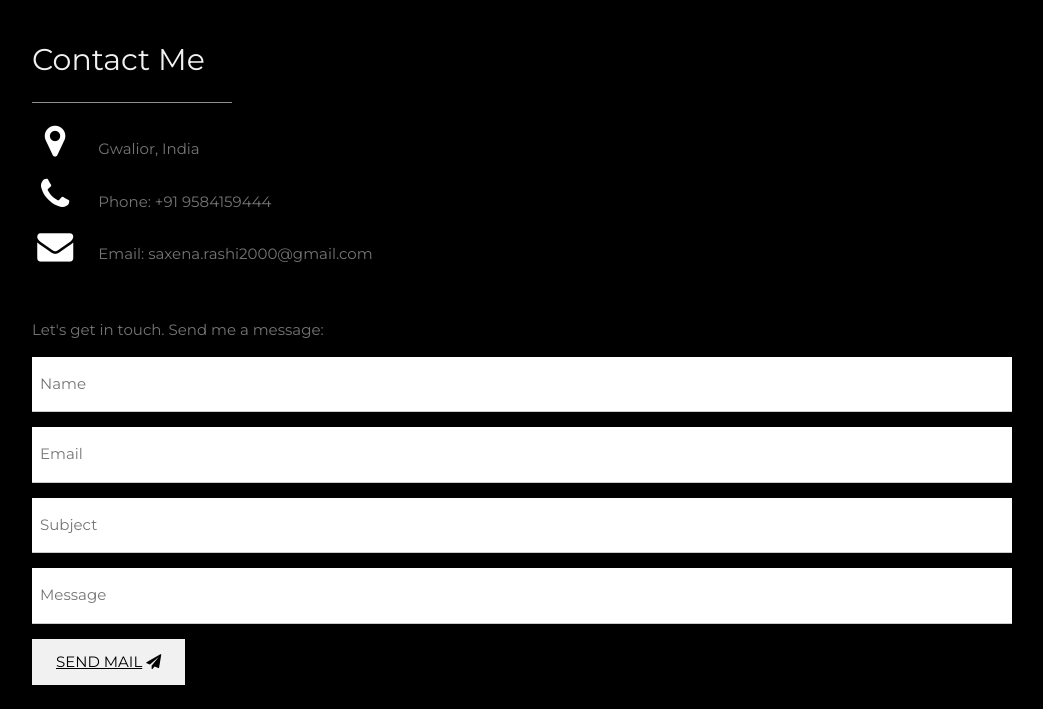
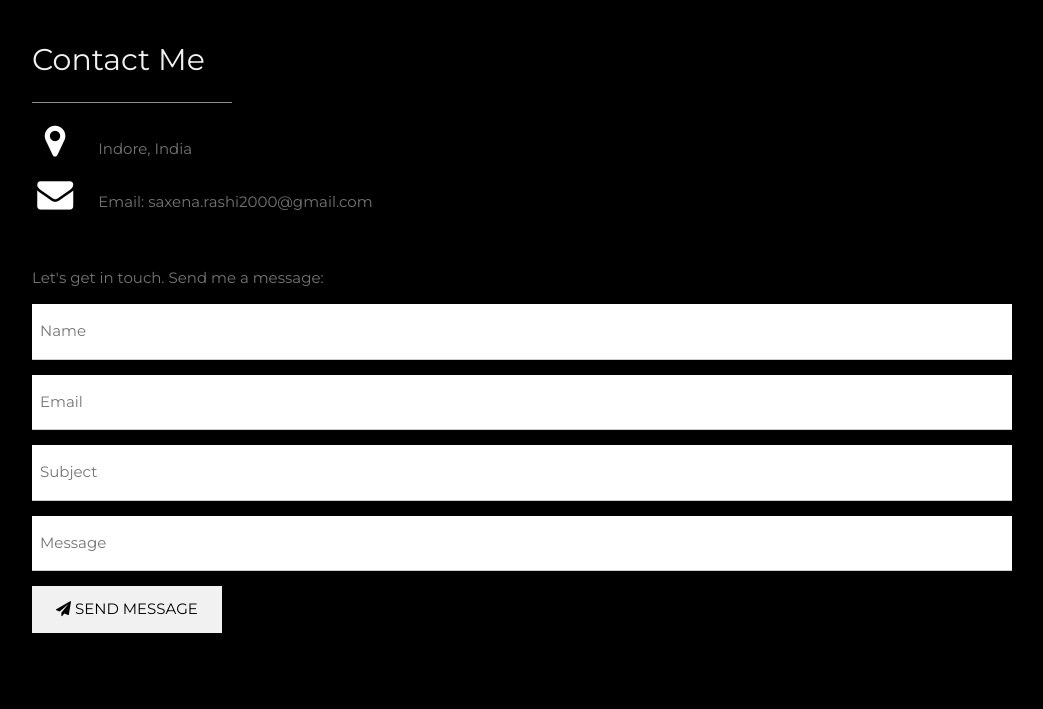
Before and after one commit to rashi1007/webpage, a plain HTML site: page index.html in a window 1280 px wide. Shown: the part 1590-2299 px from the top of the page, without its empty margins (178-1221 px from the left). Drawn offline with nearby package versions, Linux system fonts and the light colour scheme.

Commit message:
Update index.html

```diff
--- a/index.html
+++ b/index.html
@@ -86,11 +86,9 @@ body, h1,h2,h3,h4,h5,h6 {font-family: "Montserrat", sans-serif}
     <hr style="width:200px" class="w3-opacity">
 
     <div class="w3-section">
-      <p><i class="fa fa-map-marker fa-fw w3-text-white w3-xxlarge w3-margin-right"></i> Gwalior, India </p>
-      <p><i class="fa fa-phone fa-fw w3-text-white w3-xxlarge w3-margin-right"></i> Phone: +91 9584159444</p>
+      <p><i class="fa fa-map-marker fa-fw w3-text-white w3-xxlarge w3-margin-right"></i> Indore, India </p>
       <p><i class="fa fa-envelope fa-fw w3-text-white w3-xxlarge w3-margin-right"> </i> Email: saxena.rashi2000@gmail.com </p>
     </div><br>
-
     <p>Let's get in touch. Send me a message:</p>
 
     <form action="/action_page.php" target="_blank">
@@ -100,13 +98,13 @@ body, h1,h2,h3,h4,h5,h6 {font-family: "Montserrat", sans-serif}
       <p><input class="w3-input w3-padding-16" type="text" placeholder="Message" required name="Message"></p>
       <p>
         <button class="w3-button w3-light-grey w3-padding-large" type="submit">
-          <a href = "mailto:saxena.rashi@gmail.com" subject="regarding meet" target="_top"> SEND MAIL</a>
-          <i class="fa fa-paper-plane"></i>
+          <i class="fa fa-paper-plane"></i> SEND MESSAGE
         </button>
       </p>
     </form>
   <!-- End Contact Section -->
   </div>
+
 
 
     <!-- Footer -->
```
